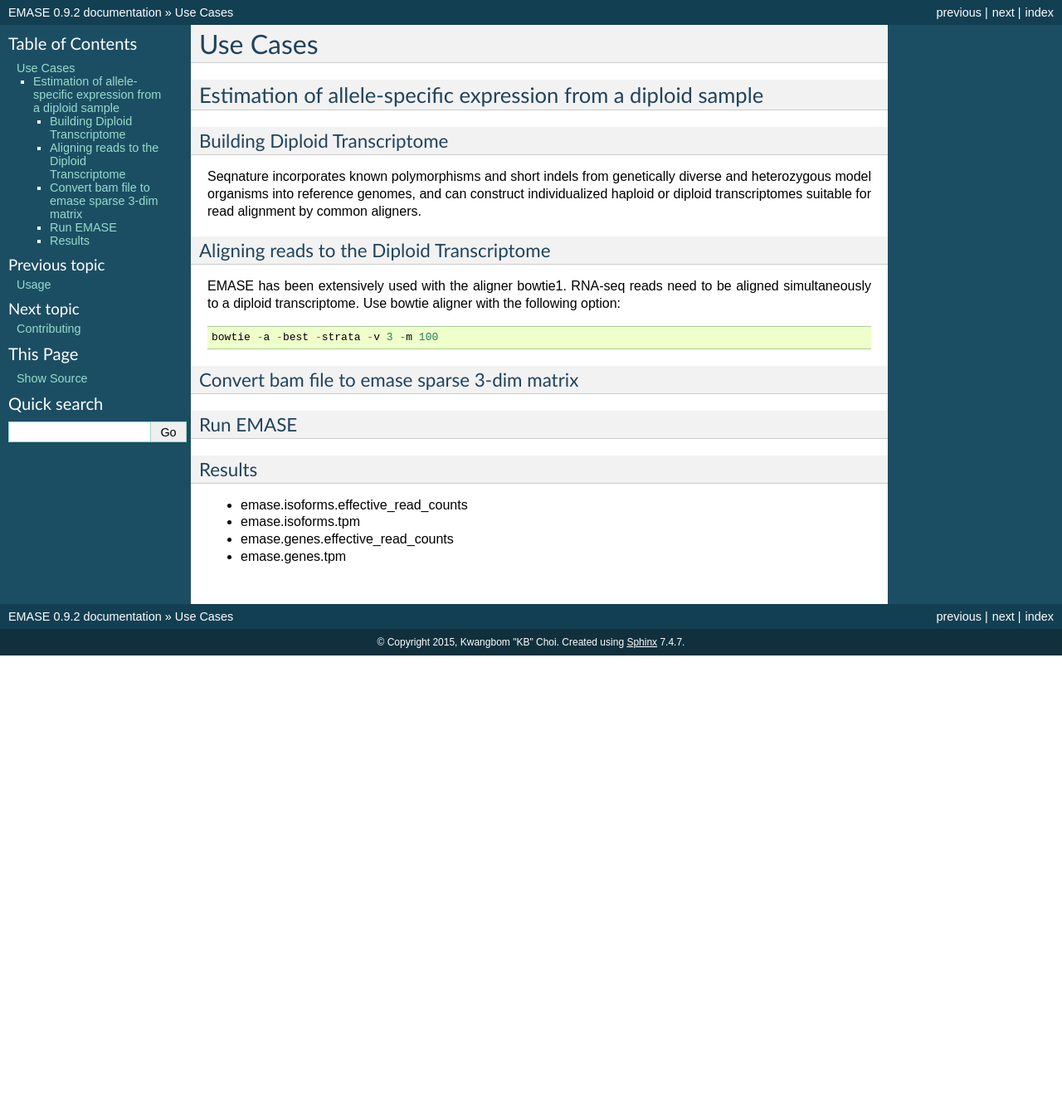
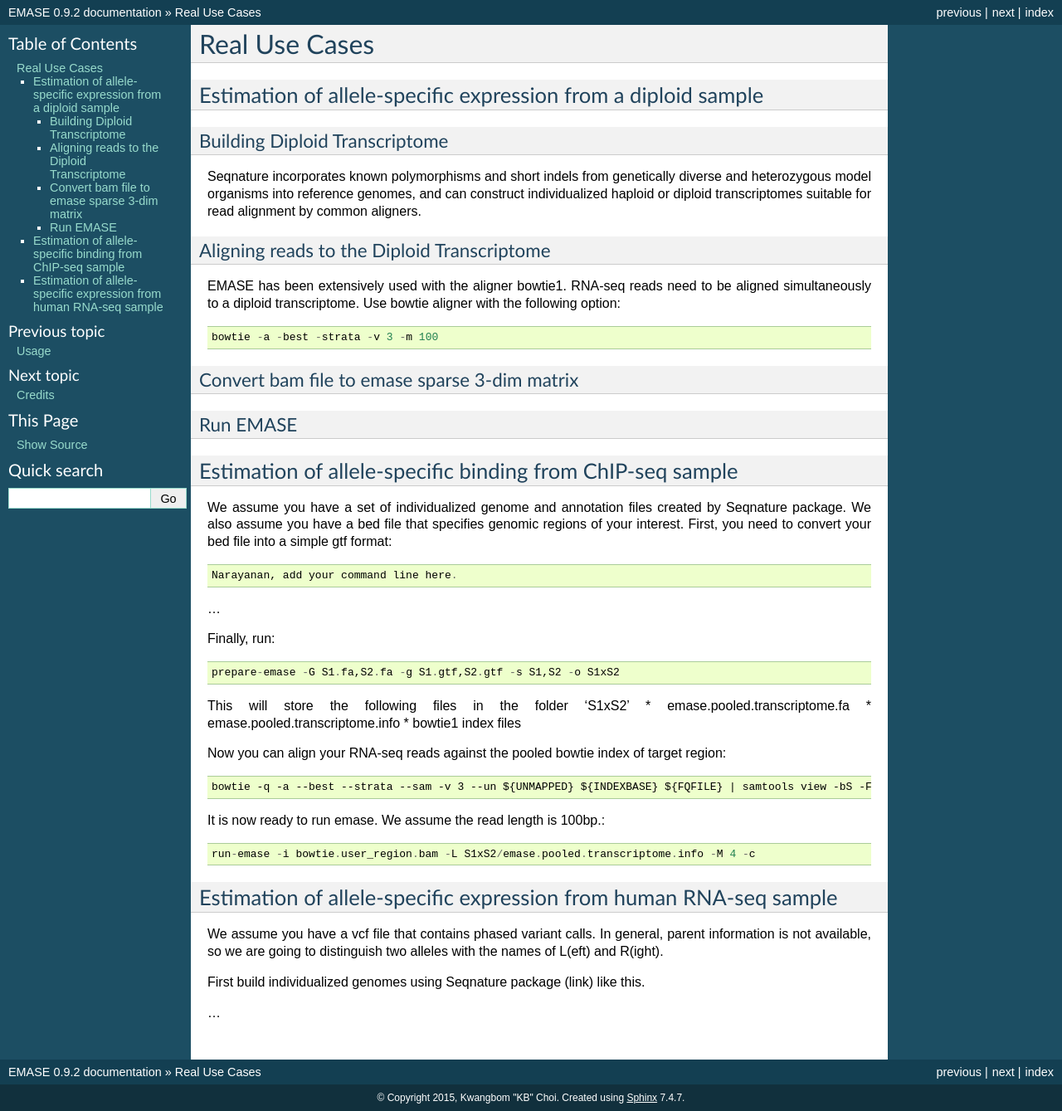
Before and after one commit to churchill-lab/emase, a Sphinx documentation site: the page built from docs/examples.rst, in a window 1280 px wide. Shown: the whole page at 83% size. Built offline with Sphinx 7.4.7, drawn with Linux system fonts in a browser that asks for light colours; before the commit the page ends 900 px from its top, so only the background shows below that.

```diff
--- a/README.rst
+++ b/README.rst
@@ -97,10 +97,6 @@ Mining Diploid alignments and alignment probabilities
 ^^^^^^^^^^^^^^^^^^^^^^^^^^^^^^^^^^^^^^^^^^^^^^^^^^^^^
 
 
-Features
-~~~~~~~~
-
-* TODO
 
 References
 ~~~~~~~~~~
--- a/docs/examples.rst
+++ b/docs/examples.rst
@@ -1,6 +1,6 @@
-=========
-Use Cases
-=========
+==============
+Real Use Cases
+==============
 
 Estimation of allele-specific expression from a diploid sample
 --------------------------------------------------------------
@@ -28,10 +28,41 @@ Convert bam file to emase sparse 3-dim matrix
 Run EMASE
 ~~~~~~~~~
 
-Results
-~~~~~~~
+Estimation of allele-specific binding from ChIP-seq sample
+----------------------------------------------------------
 
-* emase.isoforms.effective_read_counts
-* emase.isoforms.tpm
-* emase.genes.effective_read_counts
-* emase.genes.tpm
+We assume you have a set of individualized genome and annotation files created by
+Seqnature package. We also assume you have a bed file that specifies genomic regions
+of your interest. First, you need to convert your bed file into a simple gtf format::
+
+    Narayanan, add your command line here.
+
+...
+
+Finally, run::
+
+    prepare-emase -G S1.fa,S2.fa -g S1.gtf,S2.gtf -s S1,S2 -o S1xS2
+
+This will store the following files in the folder 'S1xS2'
+* emase.pooled.transcriptome.fa
+* emase.pooled.transcriptome.info
+* bowtie1 index files
+
+Now you can align your RNA-seq reads against the pooled bowtie index of target region::
+
+    bowtie -q -a --best --strata --sam -v 3 --un ${UNMAPPED} ${INDEXBASE} ${FQFILE} | samtools view -bS -F 4 - > ${OUTFILE}
+
+It is now ready to run emase. We assume the read length is 100bp.::
+
+    run-emase -i bowtie.user_region.bam -L S1xS2/emase.pooled.transcriptome.info -M 4 -c
+
+Estimation of allele-specific expression from human RNA-seq sample
+------------------------------------------------------------------
+
+We assume you have a vcf file that contains phased variant calls. In general,
+parent information is not available, so we are going to distinguish two alleles
+with the names of L(eft) and R(ight).
+
+First build individualized genomes using Seqnature package (link) like this.
+
+...
--- a/docs/index.rst
+++ b/docs/index.rst
@@ -16,8 +16,8 @@ Contents:
    emase
    usage
    examples
+   authors
    contributing
-   authors
    history
 
 Indices and tables
--- a/requirements.txt
+++ b/requirements.txt
@@ -1,5 +1,5 @@
 wheel>=0.23.0
 numpy>=1.7
-scipy>=0.12
+scipy>=0.12,<0.14
 pysam>=0.6
 tables>=3.0
--- a/setup.py
+++ b/setup.py
@@ -17,7 +17,7 @@ with open('HISTORY.rst') as history_file:
 
 requirements = [
     'numpy>=1.7',
-    'scipy>=0.12',
+    'scipy>=0.12,<0.14',
     'pysam>=0.6',
     'tables>=3.0'
 ]
```
Also changed, not shown: HISTORY.rst (+7 -3 lines), docs/usage.rst (+7 -0 lines), 1 other file.
